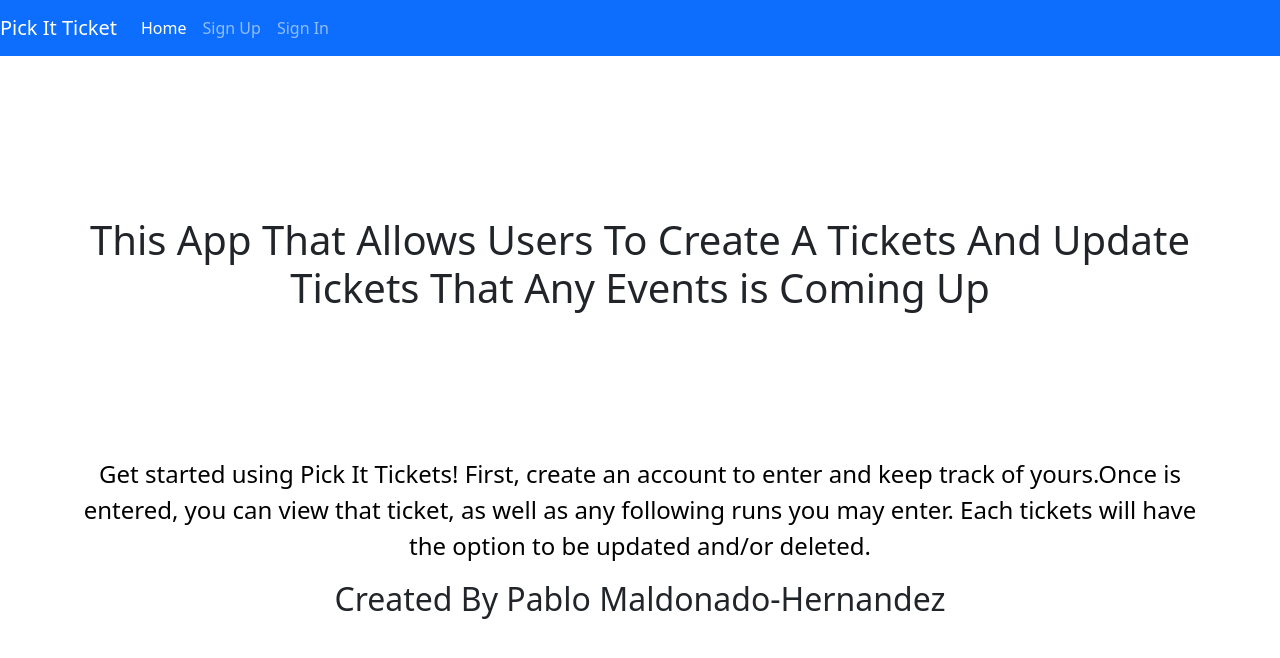
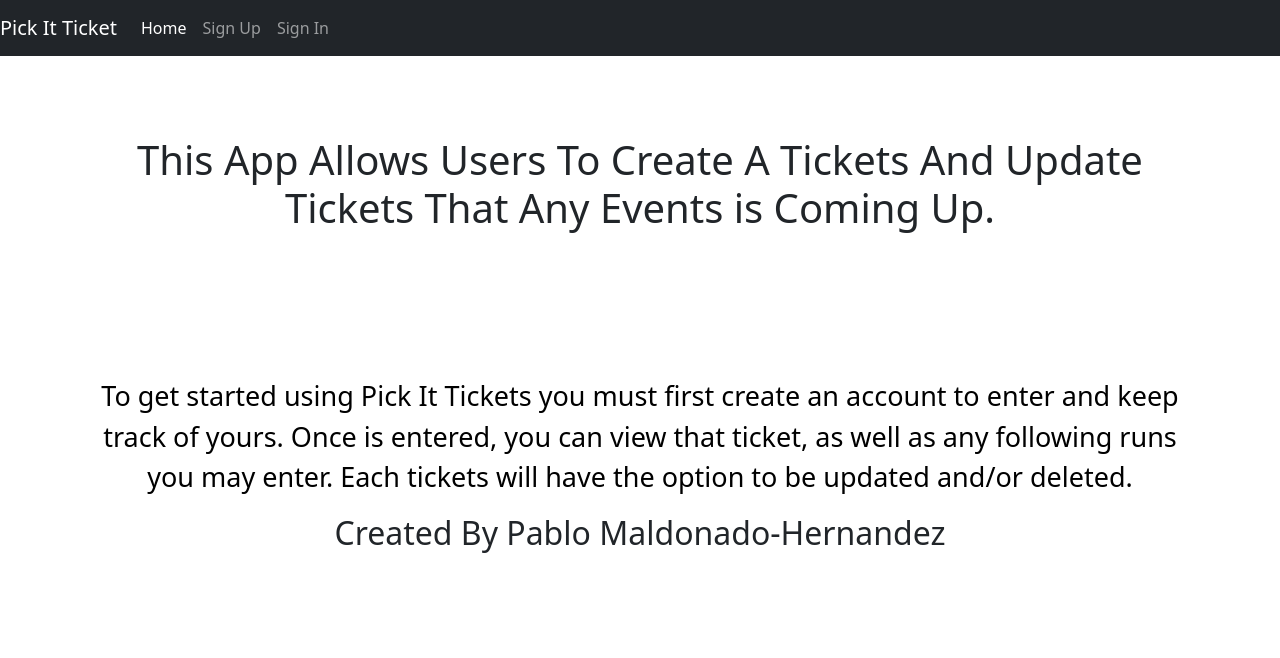
Before and after one commit to Pmhdz/tickets-react, a React (Create React App) app: page / in a window 1280 px wide. Shown: the top 658 px of the page. Built offline with nearby package versions, Linux system fonts and the light colour scheme.

Commit message:
Updated CSS and Updated  README.md

```diff
--- a/src/components/Header/Header.js
+++ b/src/components/Header/Header.js
@@ -28,7 +28,7 @@ const alwaysOptions = (
 )
 
 const Header = ({ user }) => (
-  <Navbar bg='primary' variant='dark' expand='md'>
+  <Navbar bg='dark' variant='dark' expand='md'>
     <Navbar.Brand>
       <Link to='/' style={{ color: '#FFF', textDecoration: 'none' }}>Pick It Ticket</Link>
     </Navbar.Brand>
--- a/src/components/Home/Home.js
+++ b/src/components/Home/Home.js
@@ -8,15 +8,15 @@ export default function Home () {
         <h1
           className='animated animatedFadeInUp fadeInUp'
           style={{
-            marginTop: '20vh',
+            marginTop: '10vh',
             color: 'primary',
             textDecoration: 'none'
-          }}>This App That Allows Users To Create A Tickets And Update Tickets That Any Events is Coming Up
+          }}>This App Allows Users To Create A Tickets And Update Tickets That Any Events is Coming Up.
         </h1>
       </div>
       <div>
         <Col>
-          <p style={{ color: 'black', fontSize: '24px' }}>Get started using Pick It Tickets! First, create an account to enter and keep track of yours.Once is entered, you can view that ticket, as well as any following runs you may enter. Each tickets will have the option to be updated and/or deleted.
+          <p style={{ color: 'black', fontSize: '27px' }}>To get started using Pick It Tickets you must first create an account to enter and keep track of yours. Once is entered, you can view that ticket, as well as any following runs you may enter. Each tickets will have the option to be updated and/or deleted.
           </p>
           <h2>Created By Pablo Maldonado-Hernandez</h2>
         </Col>
--- a/src/components/Ticket/CreateTicket.js
+++ b/src/components/Ticket/CreateTicket.js
@@ -90,7 +90,7 @@ render () {
         </Form.Group>
         <Button
           type='submit'
-          variant='outline-dark'
+          variant='info'
           className='grad my-3'
           style={{ width: '100%' }}>
           Submit
--- a/src/components/Ticket/IndexTickets.js
+++ b/src/components/Ticket/IndexTickets.js
@@ -41,7 +41,7 @@ render () {
   // const { user } = this.props
   let ticketsJsx
   if (ticket.length === 0) {
-    ticketsJsx = 'Got no tickets, Go Create Some!'
+    ticketsJsx = 'You do not have any tickets. Go ahead create one! :)'
   } else {
     ticketsJsx = ticket.map((ticket) => (
       <li key={ticket._id}>
@@ -52,7 +52,7 @@ render () {
 
   return (
     <>
-      <h3>All Your Personal Tickets</h3>
+      <h3>All Tickets That Are Up For Sale</h3>
       <br></br>
       {ticketsJsx}
     </>
--- a/src/components/Ticket/ShowTicket.js
+++ b/src/components/Ticket/ShowTicket.js
@@ -81,7 +81,7 @@ render () {
             <>
               <Link to={`/tickets/${match.params.id}/update`}>
                 <Button
-                  variant='warning'
+                  variant='info'
                   style={{
                     width: '100%',
                     display: 'grid',
--- a/src/components/Ticket/UpdateTicket.js
+++ b/src/components/Ticket/UpdateTicket.js
@@ -99,14 +99,14 @@ render () {
         </Form.Group>
         <Button
           type='submit'
-          variant='outline-dark'
+          variant='info'
           className='grad my-3'
           style={{ width: '100%' }}>Submit
         </Button>
       </Form>
       <Button
         onClick={() => this.handleDelete}
-        variant='warning'
+        variant='dark'
         style={{ width: '100%' }}>Delete
       </Button>
     </>
--- a/src/components/auth/ChangePassword.js
+++ b/src/components/auth/ChangePassword.js
@@ -76,7 +76,7 @@ render () {
               onChange={this.handleChange}
             />
           </Form.Group>
-          <Button variant='primary' type='submit'>Submit</Button>
+          <Button variant='info' type='submit'>Submit</Button>
         </Form>
       </div>
     </div>
--- a/src/components/auth/SignIn.js
+++ b/src/components/auth/SignIn.js
@@ -77,7 +77,7 @@ render () {
               onChange={this.handleChange}
             />
           </Form.Group>
-          <Button variant='primary' type='submit'>Submit</Button>
+          <Button variant='info' type='submit'>Submit</Button>
         </Form>
       </div>
     </div>
--- a/src/components/auth/SignUp.js
+++ b/src/components/auth/SignUp.js
@@ -90,7 +90,7 @@ render () {
               onChange={this.handleChange}
             />
           </Form.Group>
-          <Button variant='primary' type='submit'>Submit</Button>
+          <Button variant='info' type='submit'>Submit</Button>
         </Form>
       </div>
     </div>
```
Also changed, not shown: 1 other file (tests, documents, lock files or other folders).
